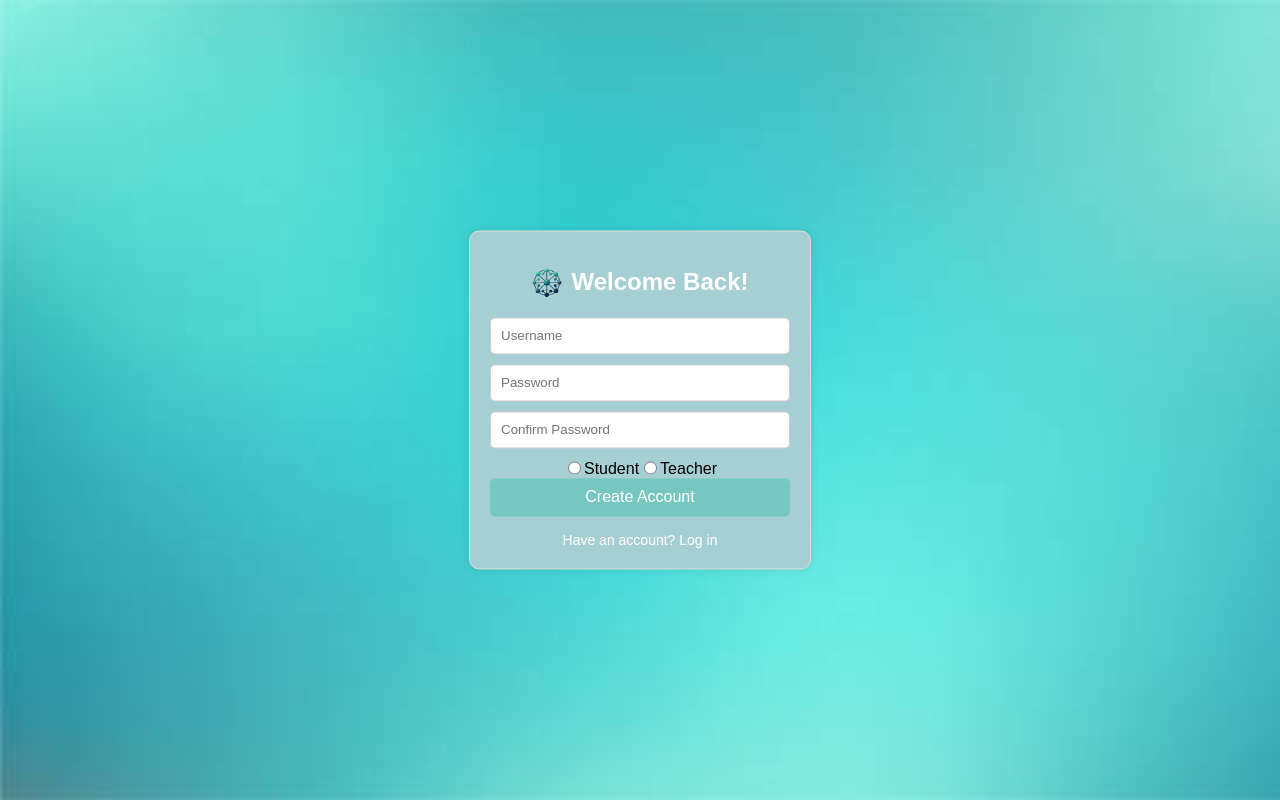
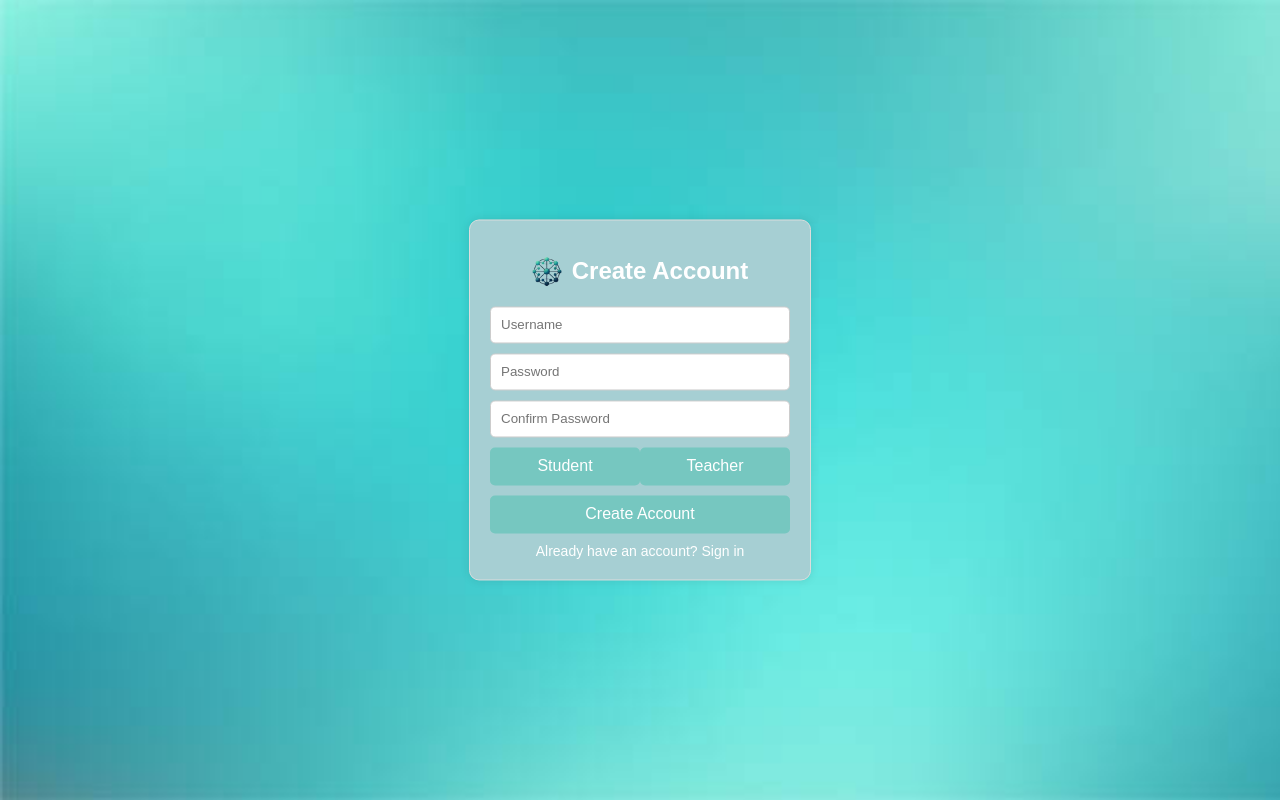
Before and after one commit to zhehan-p/NUSHhack, a React (Create React App) app: page /Signup in a window 1280 px wide. Built offline with nearby package versions, Linux system fonts and the light colour scheme.

Commit message:
sign up page

```diff
--- a/src/pages/SignUp.js
+++ b/src/pages/SignUp.js
@@ -1,4 +1,4 @@
-import '../styles/auth.css';
+import '../styles/Signup.css';
 import teacher_list from '../data/teachers.json';
 import students_list from '../data/students.json';
 import icon from '../icon.png';
@@ -14,14 +14,10 @@ function Signup () {
         <div class="bg">
             <div class="container">
                 <div class="box">
-                    <h1><img src={icon} alt="Icon"/>Welcome Back!</h1>
-
-                    <input type="text" class="input-field" placeholder="Username" onChange={(e) => setEmail(e.target.value)} required/>
-
-                    <input type="password" class="input-field" placeholder="Password" onChange={(e) => setPassword(e.target.value)} required/>
-
-                    <input type="password" class="input-field" placeholder="Confirm Password" onChange={(e) => setCPassword(e.target.value)} required/>
-
+                    <h1><img src={icon} alt="Icon"/>Create Account</h1>
+                    <input type="text" class="input-field" placeholder="Username" required/>
+                    <input type="password" class="input-field" placeholder="Password" required/>
+                    <input type="password" class="input-field" placeholder="Confirm Password" required/>
                     <div class="radio-buttons">
                         <input type="radio" id="student" name="role" value="student" required/>
                         <label for="student">Student</label>
@@ -29,20 +25,8 @@ function Signup () {
                         <input type="radio" id="teacher" name="role" value="teacher" required/>
                         <label for="teacher">Teacher</label>
                     </div>
-
-                    <a class="login-btn" onClick={()=>{
-                        if (teacher_list.users.hasOwnProperty(email)||students_list.users.hasOwnProperty(email))
-                        {
-                            setText("Email was taken");
-                        }else if(password !== cpassword){
-                            setText("Passwords do not match");
-                        }
-
-                    }}>Create Account</a>
-
-                    <p class="err">{text}</p>
-
-                    <a href="/Auth" class="signup-link">Have an account? Log in</a>
+                    <button class="create-btn">Create Account</button>
+                    <a href="/Auth" class="signup-link">Already have an account? Sign in</a>
                 </div>
             </div>
         </div>
--- a/src/styles/Signup.css
+++ b/src/styles/Signup.css
@@ -1,13 +1,11 @@
-.bg{
+.bg {
+    background-image: url('../background.png');
+    background-size: cover;
     font-family: Arial, sans-serif;
-    height: 100vh;
-    background-size: cover;
-    background-image: url('../background.png');
 }
 
 /* Centered container */
 .container {
-
     position: absolute;
     top: 50%;
     left: 50%;
@@ -36,7 +34,7 @@
     justify-content: center;
 }
 
-/* Icon next to Welcome text */
+/* Icon next to Create Account text */
 .box h1 img {
     width: 30px; /* Adjust size as needed */
     height: 30px;
@@ -53,25 +51,7 @@
     box-sizing: border-box; /* Ensures the padding doesn't overflow the container */
 }
 
-/* Login Button */
-.login-btn {
-    background-color: #76c7c0;
-    color: #fff;
-    padding: 10px 20px;
-    border: none;
-    border-radius: 5px;
-    display: block;
-    width: 100%;
-    cursor: pointer;
-    font-size: 16px;
-    box-sizing: border-box;
-}
-
-/* Change color on hover */
-.login-btn:hover {
-    background-color: #5d9f9f;
-}
-
+/* Radio buttons container */
 .radio-buttons {
     display: flex;
     justify-content: space-between;
@@ -104,6 +84,29 @@
     background-color: #85e0e0;
 }
 
+/* Login box */
+.login-box {
+    margin-top: 10px;
+}
+
+/* Login Button */
+.create-btn {
+    background-color: #76c7c0;
+    color: #fff;
+    padding: 10px 20px;
+    border: none;
+    border-radius: 5px;
+    width: 100%;
+    cursor: pointer;
+    font-size: 16px;
+
+}
+
+/* Change color on hover */
+.create-btn:hover {
+    background-color: #5d9f9f;
+}
+
 /* Sign-up link */
 .signup-link {
     color: #fff;
@@ -115,6 +118,3 @@
 .signup-link:hover {
     text-decoration: underline;
 }
-.err{
-    color: #FF4444;
-}
```
